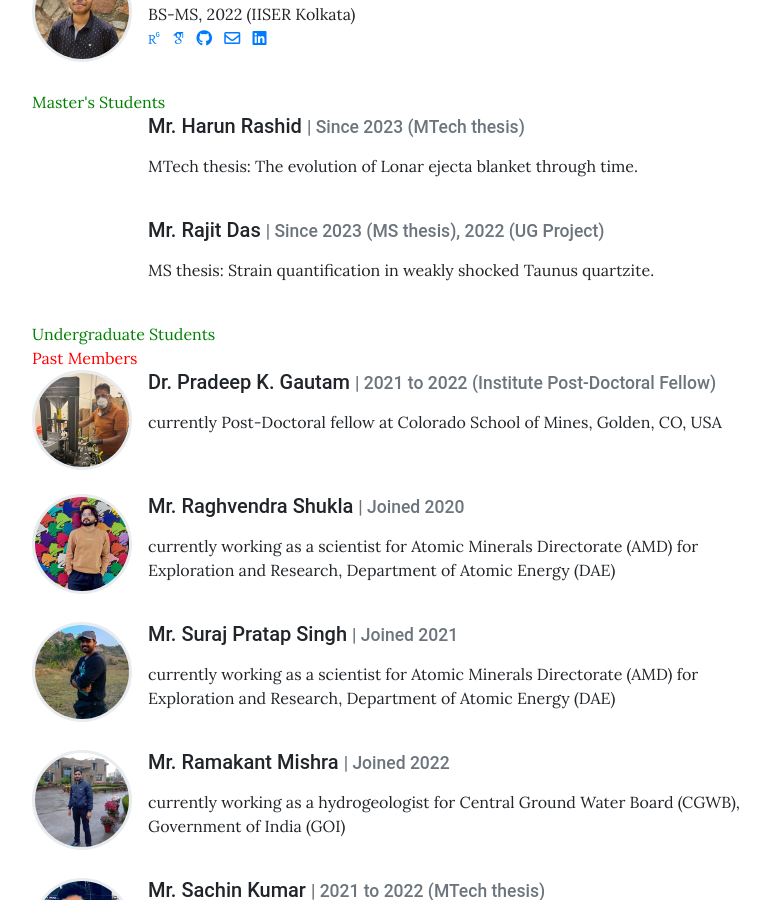
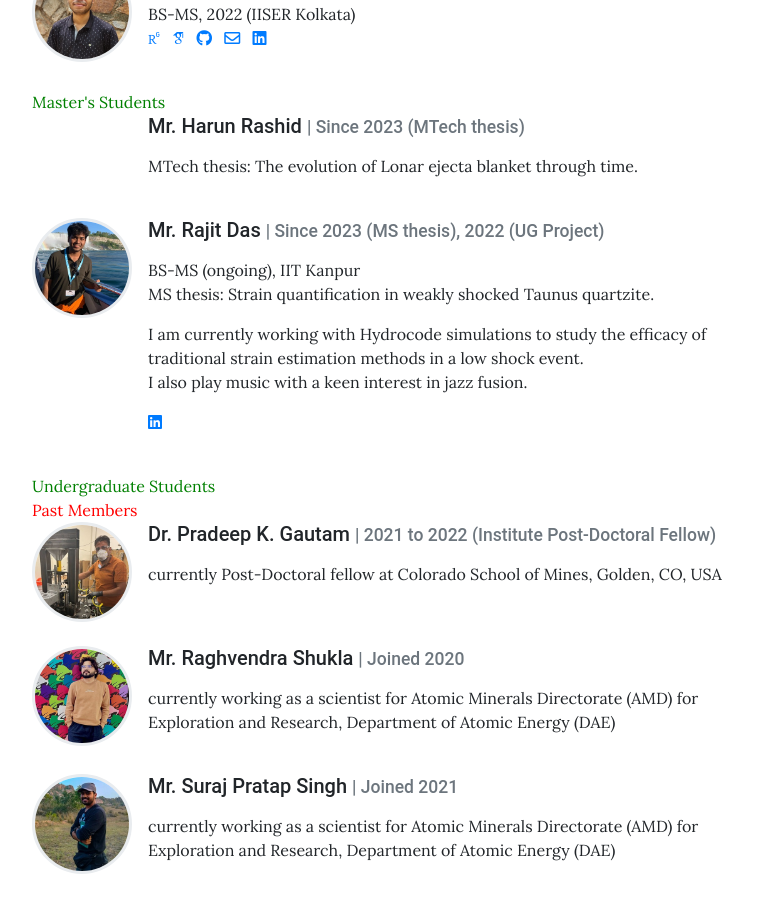
Before and after one commit to swastiksumanbehera/asg_iitk, a Jekyll site: the page built from pages/team.md, in a window 1280 px wide and 900 px high, scrolled down 1409 px. Shown: the whole window, without its empty margins (240-1010 px from the left). Built offline with Jekyll 4.4.1, drawn with Linux system fonts in a browser that asks for light colours; some web fonts are replaced.

Commit message:
Update team.yml

```diff
--- a/_data/team.yml
+++ b/_data/team.yml
@@ -140,8 +140,11 @@
 - name: Mr. Rajit Das
   status: current
   role: Master
+  qualification: BS-MS (ongoing), IIT Kanpur
+  linkedin: rajit-das-02b4271a9?utm_source=share&utm_campaign=share_via&utm_content=profile&utm_medium=ios_app
   duration: Since 2023 (MS thesis), 2022 (UG Project)
-  #image:
+  description: I am currently working with Hydrocode simulations to study the efficacy of traditional strain estimation methods in a low shock event. <br> I also play music with a keen interest in jazz fusion.
+  image: assets/theme/images/RajitD.jpg
   researchT: >
     MS thesis: Strain quantification in weakly shocked Taunus quartzite.
 
```
